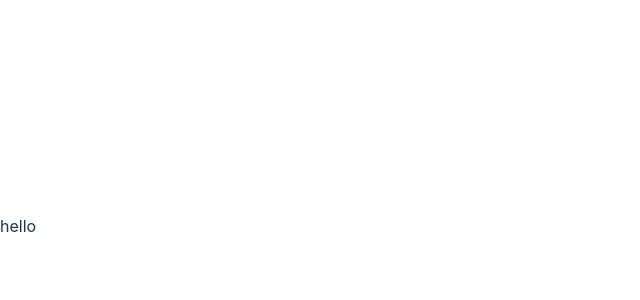
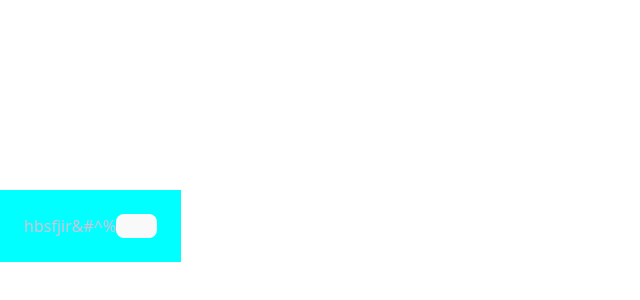
Before and after one commit to Somgester/PassGenerator, a React (Vite) app: page / in a window 1280 px wide. Shown: the part 174-474 px from the top of the page, without its empty margins (0-640 px from the left). Built offline with nearby package versions, Linux system fonts and the light colour scheme.

Commit message:
initial commit

```diff
--- a/src/App.css
+++ b/src/App.css
@@ -0,0 +1,13 @@
+*{
+    font-family: system-ui, -apple-system, BlinkMacSystemFont, 'Segoe UI', Roboto, Oxygen, Ubuntu, Cantarell, 'Open Sans', 'Helvetica Neue', sans-serif;
+}
+
+.pass {
+    background-color: cyan;
+    padding: 24px;
+}
+
+.header{
+    color: thistle;
+    display: flex;
+}
--- a/src/App.jsx
+++ b/src/App.jsx
@@ -1,6 +1,4 @@
 import { useState } from 'react'
-import reactLogo from './assets/react.svg'
-import viteLogo from '/vite.svg'
 import './App.css'
 
 function App() {
@@ -9,7 +7,13 @@
   return (
     <>
       <div className='pass'>
-        hello
+        {/* password text and copy */}
+        <div className="header">
+          <div className="title">
+            hbsfjir&#^%
+          </div>
+          <button className='copyBtn' onClick={{}}></button>
+        </div>
       </div>
 
     </>
```
